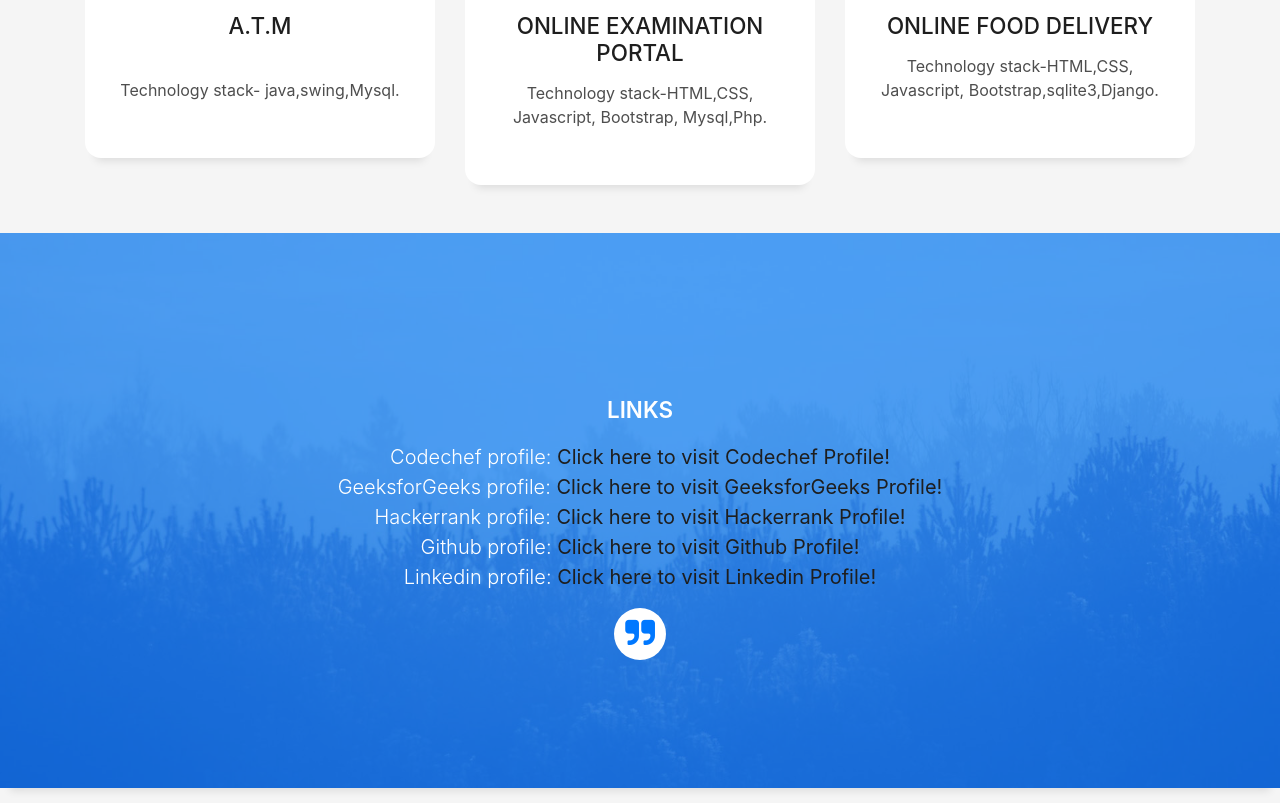
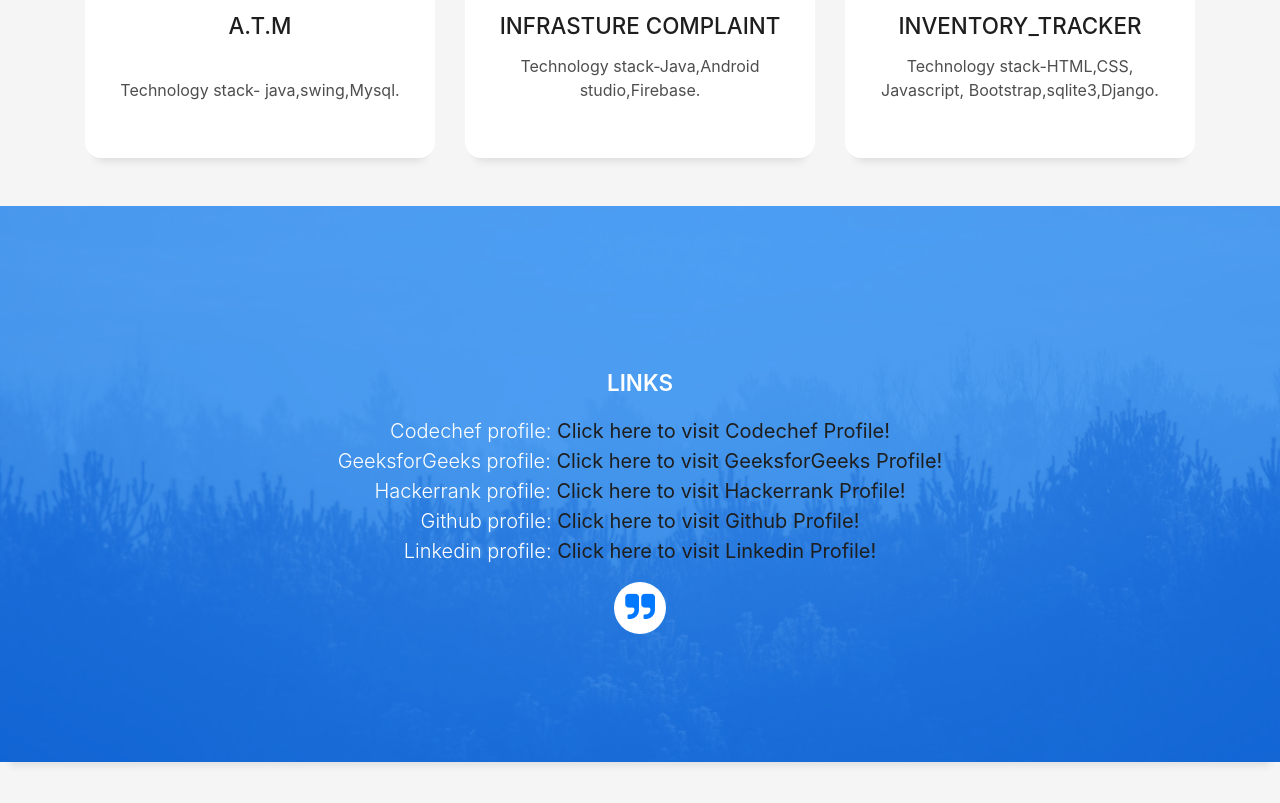
Before and after one commit to Ajit-53/Ajit-53.github.io, a plain HTML site: page index.html in a window 1280 px wide. Shown: the part 2128-2931 px from the top of the page. Drawn offline with Linux system fonts and the light colour scheme; files whose address does not match are found by name.

Commit message:
project updation

```diff
--- a/index.html
+++ b/index.html
@@ -167,9 +167,9 @@
                 <span class="ico-circle"><i class="ion-android-phone-portrait"></i></span>
               </div>
               <div class="service-content">
-                <h2 class="s-title">ONLINE EXAMINATION PORTAL</h2>
+                <h2 class="s-title">Infrasture Complaint</h2>
                 <p class="s-description text-center">
-                  Technology stack-HTML,CSS, Javascript, Bootstrap, Mysql,Php.
+                  Technology stack-Java,Android studio,Firebase.
                 </p>
               </div>
             </div>
@@ -182,7 +182,7 @@
                 <span class="ico-circle"><i class="ion-android-phone-portrait"></i></span>
               </div>
               <div class="service-content">
-                <h2 class="s-title">Online Food Delivery</h2>
+                <h2 class="s-title">Inventory_Tracker</h2>
                 <p class="s-description text-center">
                   Technology stack-HTML,CSS, Javascript, Bootstrap,sqlite3,Django.
                 </p>
```
Also changed, not shown: assets/img/DSC_0508.jpg (added).
